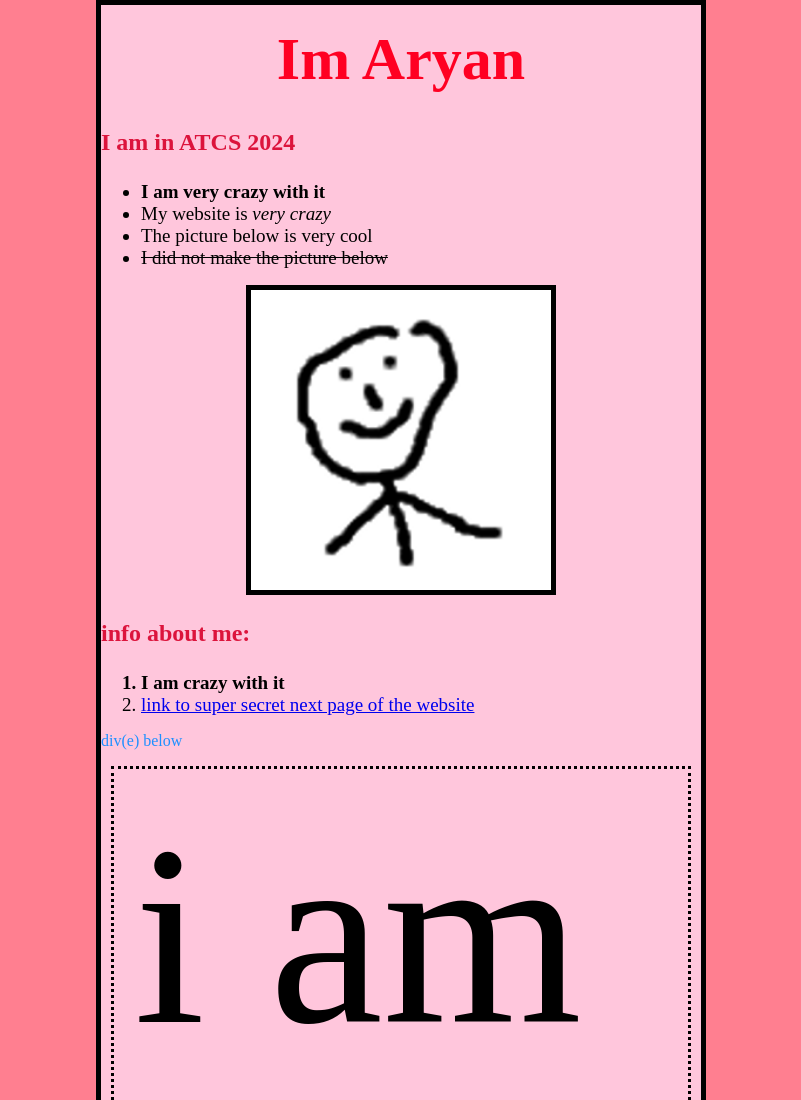
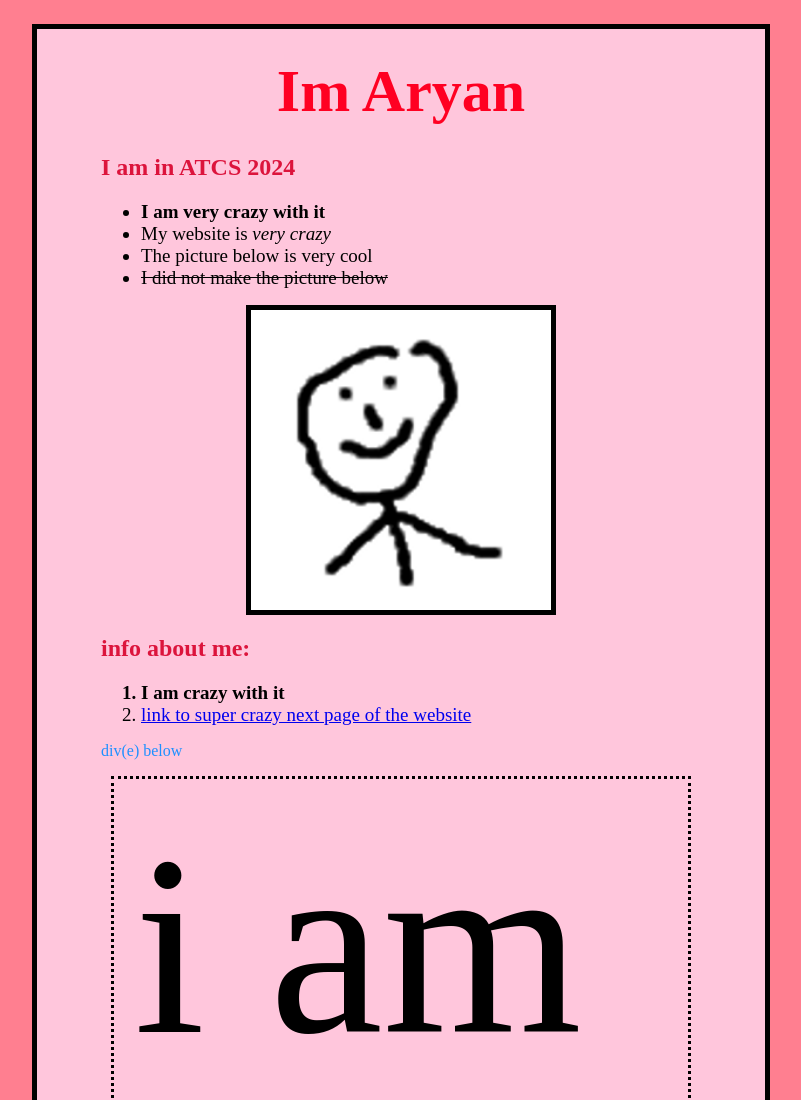
Before and after one commit to akafl916/Lab1, a plain HTML site: page index.html in a window 1280 px wide. Shown: the top 1100 px of the page, without its empty margins (239-1040 px from the left). Drawn offline with Linux system fonts and the light colour scheme.

Commit message:
Finished the second page, tweaked the sizes on the first page.

```diff
--- a/css/style-sheet-index.css
+++ b/css/style-sheet-index.css
@@ -3,22 +3,22 @@ html {
 }
 body {
     border: 5px solid black;
-    padding: 10px 0;
+    padding: 0 5vw 0 5vw;
 
     background-color: #ffc6dc;
     width: 600px;
-    margin: 0 auto;
+    margin: 3vh auto 3vh auto ;
 }
 h1 {
-    margin: 0;
-    padding: 10px 0;
+    margin:20px;
+    padding: 1vh 0 1vh 0;
     font-size: 60px;
     text-align: center;
     color: #ff0022
 }
+
 h2 {
     color: crimson;
-    padding: 5px 0;
 }
 
 p {
@@ -34,6 +34,7 @@ li {
 .bold {
     font-weight: bold;
 }
+
 .italics {
     font-style: italic;
 }
--- a/css/style-sheet-secondpage.css
+++ b/css/style-sheet-secondpage.css
@@ -0,0 +1,49 @@
+html {
+    background-color: antiquewhite;
+}
+
+body {
+    margin: 4vh 6vw 4vh 6vw;
+    padding: 2vw;
+    background-color:rgb(197, 93, 93);
+    border: solid rgb(255, 137, 111) 10px;
+}
+
+img {
+    border: solid rgb(214, 152, 143) 0.5vw;
+}
+
+#praying {
+    width: 25vw;
+}
+
+#flstudio {
+    width: 50vw;
+}
+
+h1 {
+    color: rgb(105, 21, 21);
+    font-size: 6vw;
+}
+
+h2 {
+    font-style: oblique;
+    color: rgb(177, 0, 0);
+    font-size: 4vw;
+}
+
+h3 {
+    font-size: 3vw;
+}
+
+ol, ul {
+    font-size: 2vw;
+}
+
+p {
+    font-size: 2vw;
+}
+
+div {
+    font-size: 50vw;
+}
--- a/index.html
+++ b/index.html
@@ -20,7 +20,7 @@
         <h2>info about me:</h2>
         <ol>
             <li class = "bold">I am crazy with it</li>
-            <li><a href="secondpage.html">link to super secret next page of the website</a></li>
+            <li><a href="flstudio.html">link to super crazy next page of the website</a></li>
         </ol>
         <p>div(e) below</p>
 
```
Also changed, not shown: flstudio.html (added, +37 -0 lines), secondpage.html (deleted, +0 -13 lines), images/flstudio.png (added), images/praying.jpg (added).
